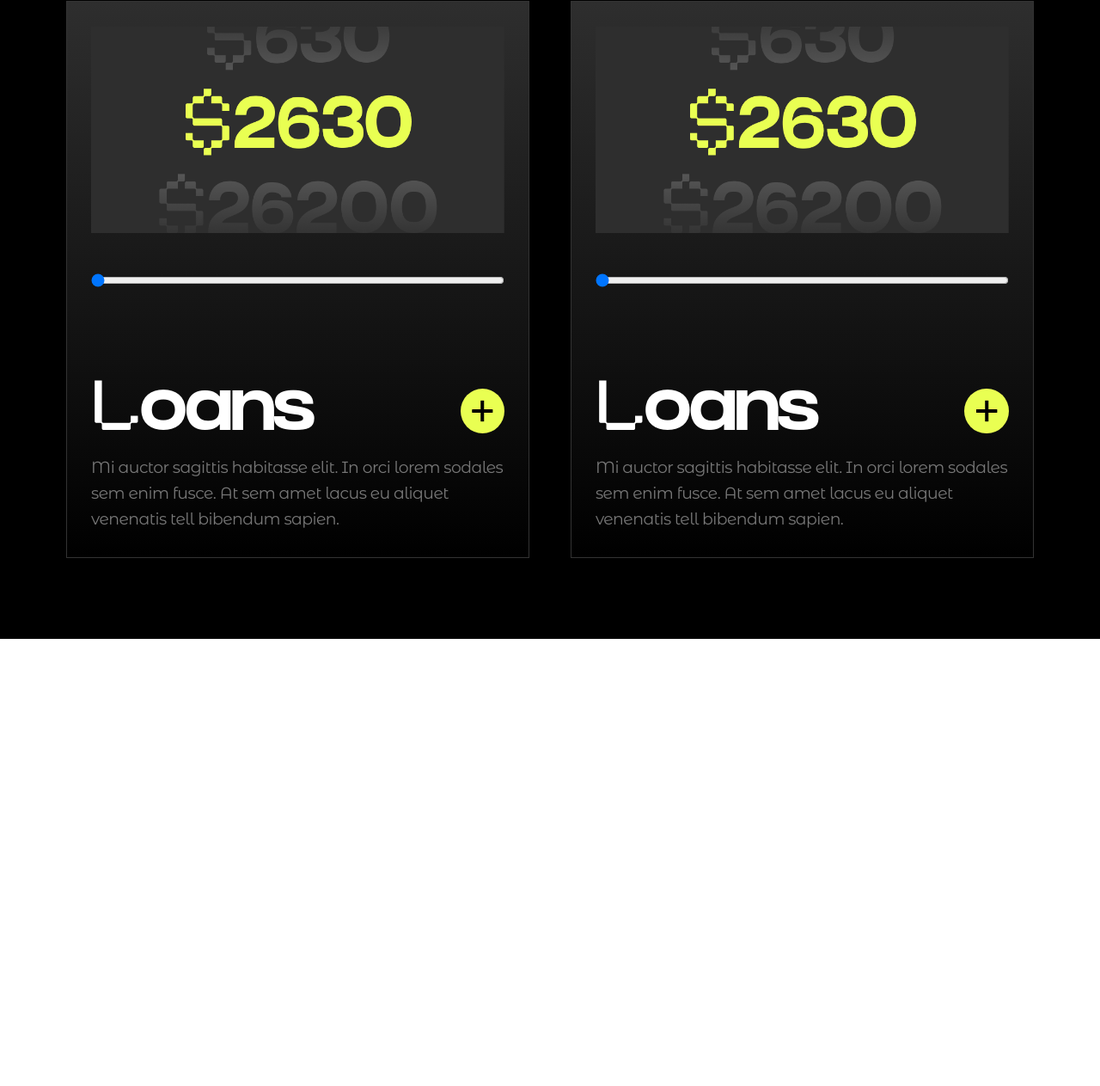
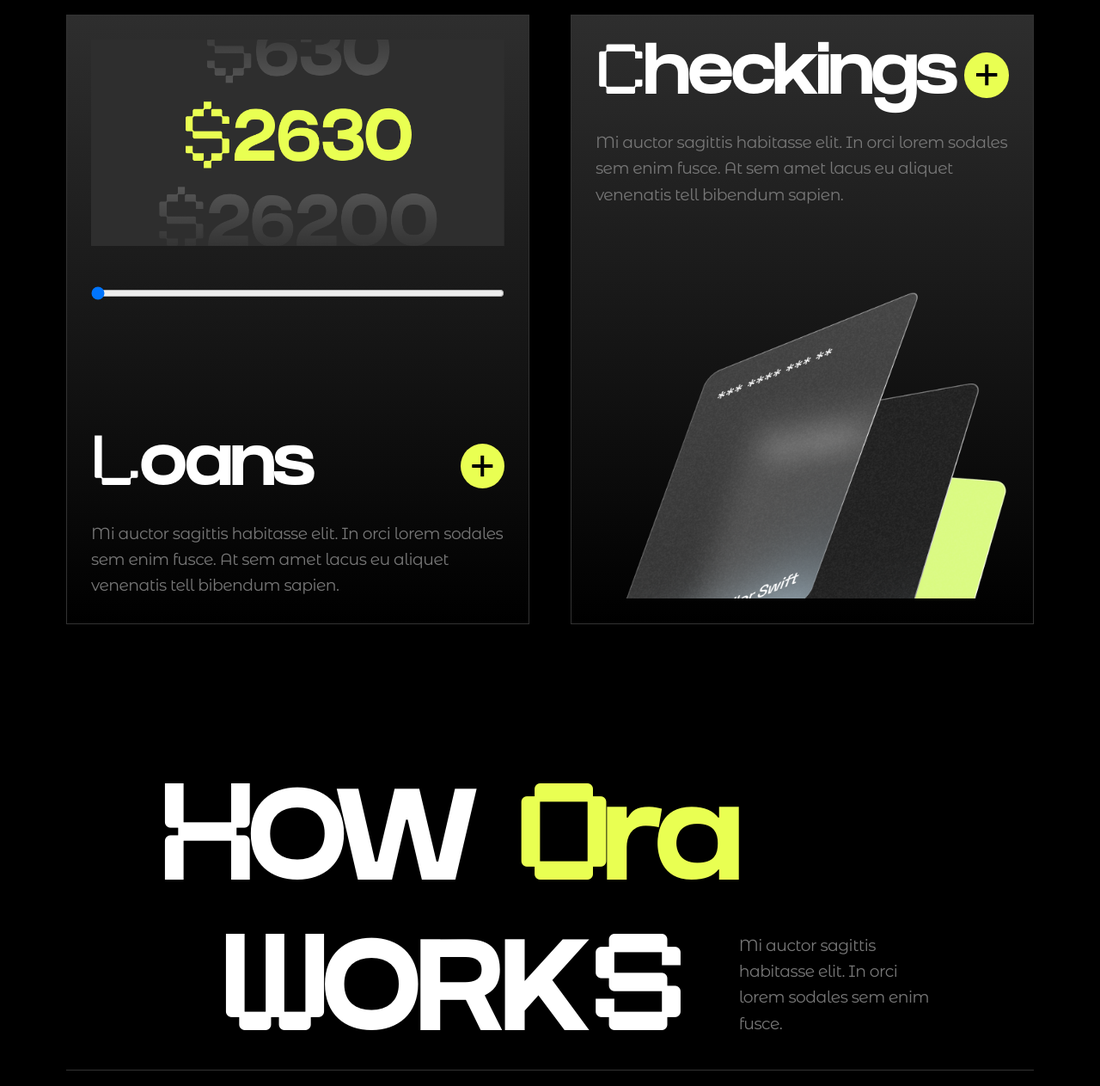
Before and after one commit to Prosper-Alex/Orapay-Project, a website: page index.html in a window 1280 px wide. Shown: the part 3460-4723 px from the top of the page at 86% size. Before the commit the page ends 4203 px from the top, so only its background shows below. Drawn offline with Linux system fonts and the light colour scheme.

Commit message:
Refactor code structure for improved readability and maintainability

```diff
--- a/index.html
+++ b/index.html
@@ -136,9 +136,9 @@
 
             <div class="header_rating">
               <div class="rate-box white-border">
-                <h2 class="heading-secondary rm gridular odometer1">
+                <h2 class="heading-secondary rm gridular">
                   <span
-                    class="heading-secondary rm gridular odometer1 odometer"
+                    class="heading-secondary rm gridular odometer"
                     id="counter1"
                     >76</span
                   >x
@@ -225,8 +225,8 @@
             <div class="growth_content--info-wrapper">
               <div class="growth_content--info">
                 <div class="textbox">
-                  <h2 class="heading-secondary md odometer" id="counter3">
-                    <span class="heading-secondary md gridular">$</span>2630
+                  <h2 class="heading-secondary gridular md">
+                    $<span class="hs-md odometer" id="counter3">0</span>
                   </h2>
                   <a href="#" class="btn-info"
                     ><img
@@ -329,24 +329,10 @@
                 </div>
               </div>
               <div class="growth_content--update">
-                <div class="loader-container">
-                  <figure class="loader-count">
-                    <img src="./assets/img/count.png" alt="Loader-count" />
-                  </figure>
-                  <input
-                    type="range"
-                    id="loaderRange"
-                    min="0"
-                    max="2630"
-                    value="0"
-                    class="loader-range accent-color"
-                  />
-                </div>
-
                 <div class="info-text">
                   <div class="info-text--wrapper">
                     <h2 class="heading-secondary sm">
-                      <span class="tertiary bg gridular">L</span>oans
+                      <span class="tertiary bg gridular">C</span>heckings
                     </h2>
                     <img
                       class="add-icon"
@@ -360,8 +346,50 @@
                     bibendum sapien.
                   </p>
                 </div>
+
+                <div class="checking-cards">
+                  <figure class="card-img">
+                    <img
+                      src="./assets/img/checking-cards.png"
+                      alt="checkings-cards"
+                    />
+                  </figure>
+                </div>
               </div>
             </div>
+          </div>
+        </div>
+      </section>
+
+      <section class="work center-children--sm">
+        <div class="work__wrapper">
+          <div class="work__content">
+            <div class="work__content--wrapper">
+              <div class="work__heading">
+                <h2 class="heading-secondary s-bg">
+                  <span class="s-bg">
+                    <span class="gridular s-bg">H</span>OW </span
+                  ><span class="accent-color s-bg">
+                    <span class="gridular">O</span>ra
+                  </span>
+                  <span class="sub-wrap">
+                    <span class="h-block s-bg">
+                      <span class="gridular s-bg">W</span>ORK<span
+                        class="gridular s-bg"
+                        >S</span
+                      >
+                    </span>
+                  </span>
+                </h2>
+
+                <p class="paragraph bg">
+                  Mi auctor sagittis habitasse elit. In orci lorem sodales sem
+                  enim fusce.
+                </p>
+              </div>
+            </div>
+
+            <div class="content-rountine"></div>
           </div>
         </div>
       </section>
--- a/sass/base/_typography.scss
+++ b/sass/base/_typography.scss
@@ -75,7 +75,6 @@ html {
   font-weight: 600;
   line-height: 70.4px;
   letter-spacing: -0.03em;
-  font-size: 6.4rem;
 }
 
 .heading-secondary.s-bg {
@@ -220,10 +219,26 @@ html {
 
 .paragraph.bg {
   font-size: 2rem;
+
+  @include tab-land {
+    font-size: 1.8rem;
+  }
+
+  @include phone {
+    font-size: 1.6rem;
+  }
 }
 
 .paragraph.md {
   font-size: 1.7rem;
+
+  @include tab-land {
+    font-size: 1.6rem;
+  }
+
+  @include phone {
+    font-size: 1.4rem;
+  }
 }
 
 .paragraph.sm {
--- a/sass/base/_utilities.scss
+++ b/sass/base/_utilities.scss
@@ -231,3 +231,23 @@
     font-size: 4rem !important;
   }
 }
+
+.hs-md {
+  font-family: $primary-font;
+  font-weight: 600;
+  line-height: 70.4px;
+  letter-spacing: -0.03em;
+  font-size: 10rem;
+
+  @include tab-land {
+    font-size: 6.5rem;
+    line-height: 1.4;
+  }
+
+  @include phone {
+    font-size: 4rem;
+  }
+  @include medium-phone {
+    font-size: 3.5rem;
+  }
+}
--- a/sass/pages/_home.scss
+++ b/sass/pages/_home.scss
@@ -249,12 +249,15 @@
       padding: 3rem;
       background: linear-gradient(180deg, #2e2e2e 0%, rgba(46, 46, 46, 0) 100%);
       border: 1px solid #333;
-
       gap: 10rem;
 
       @include big-phone {
         justify-content: center;
         align-items: center;
+      }
+
+      @include small-phone {
+        gap: 4rem;
       }
 
       .loader-container {
@@ -276,6 +279,22 @@
         }
       }
 
+      .checking-cards {
+        .card-img {
+          height: 45vh;
+          width: 100%;
+
+          @include phone {
+            height: 35vh;
+          }
+
+          img {
+            height: 100%;
+            width: 100%;
+          }
+        }
+      }
+
       .info-text {
         display: flex;
         flex-direction: column;
@@ -290,6 +309,7 @@
           display: flex;
           align-items: center;
           justify-content: space-between;
+          margin-bottom: 1.4rem;
 
           @include big-phone {
             width: 100%;
@@ -322,6 +342,64 @@
     }
   }
 }
+.work {
+  &__wrapper,
+  &__content {
+    display: flex;
+    justify-content: center;
+    width: 100%;
+
+    &--wrapper {
+      width: 100%;
+      margin-bottom: 2rem;
+      border-bottom: 1px solid #333;
+    }
+  }
+
+  &__heading {
+    display: flex;
+    align-items: center;
+    justify-content: center;
+    width: fit-content;
+    margin: 0 auto;
+    gap: -4rem;
+
+    @include tab-land--sm {
+      flex-direction: column;
+      gap: 2rem;
+    }
+    .paragraph.bg {
+      display: flex;
+      align-self: flex-end;
+      width: 25rem;
+      margin-bottom: 4rem;
+
+      @include tab-land--sm {
+        width: 90%;
+        margin: 0 auto;
+        text-align: center;
+      }
+    }
+  }
+
+  .heading-secondary.s-bg {
+    display: flex;
+    flex: 1;
+    align-items: center;
+    justify-content: center;
+    text-align: center;
+    display: inline-table;
+    line-height: 16rem;
+
+    @include tab-port {
+      line-height: 4rem;
+    }
+
+    .h-block {
+      display: block;
+    }
+  }
+}
 
 //  graph animation
 .graph.animate .bar {
```
Also changed, not shown: assets/img/create.png (added), assets/img/paid.png (added), assets/img/schedule.png (added), css/main.css.
